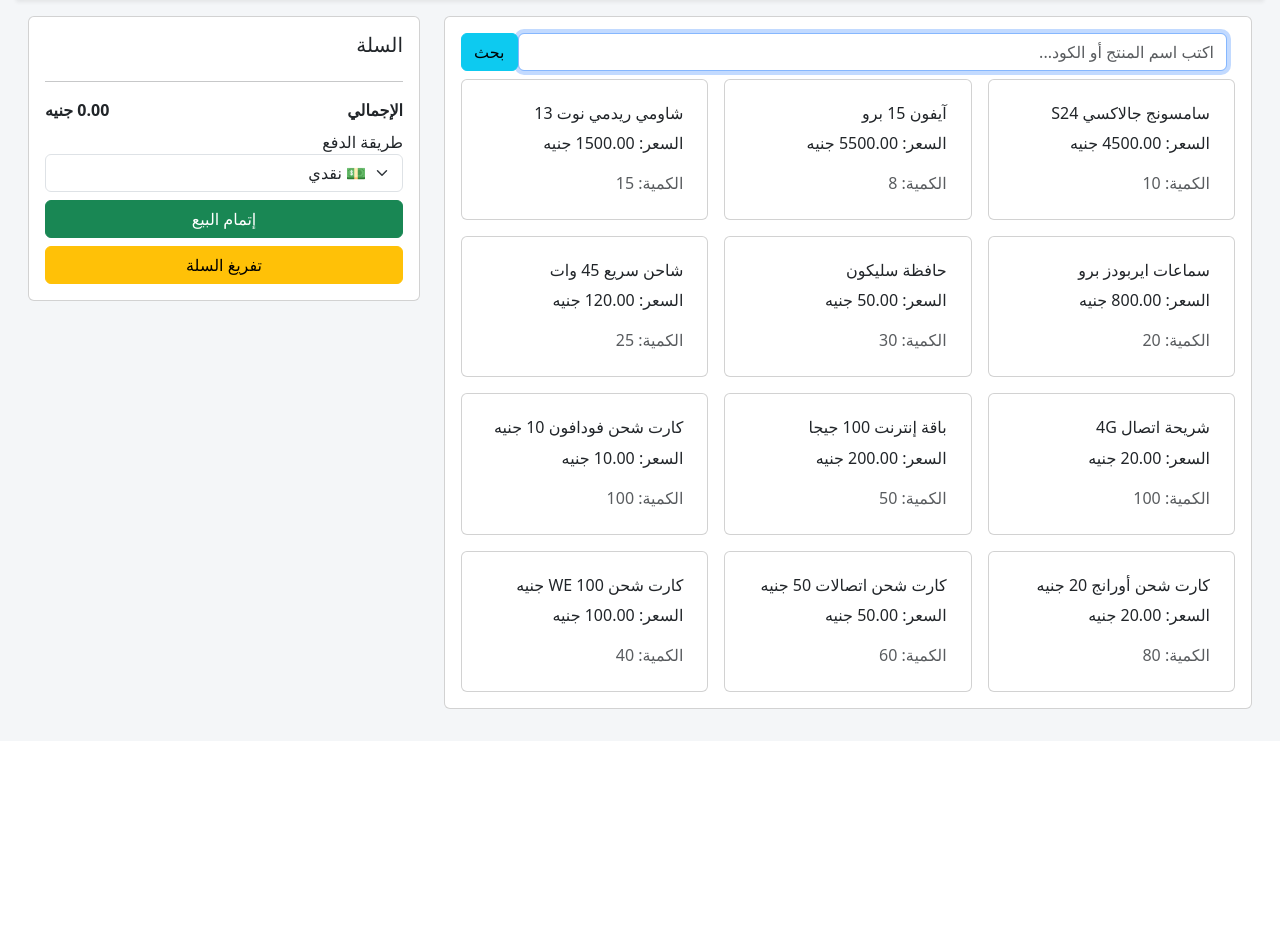
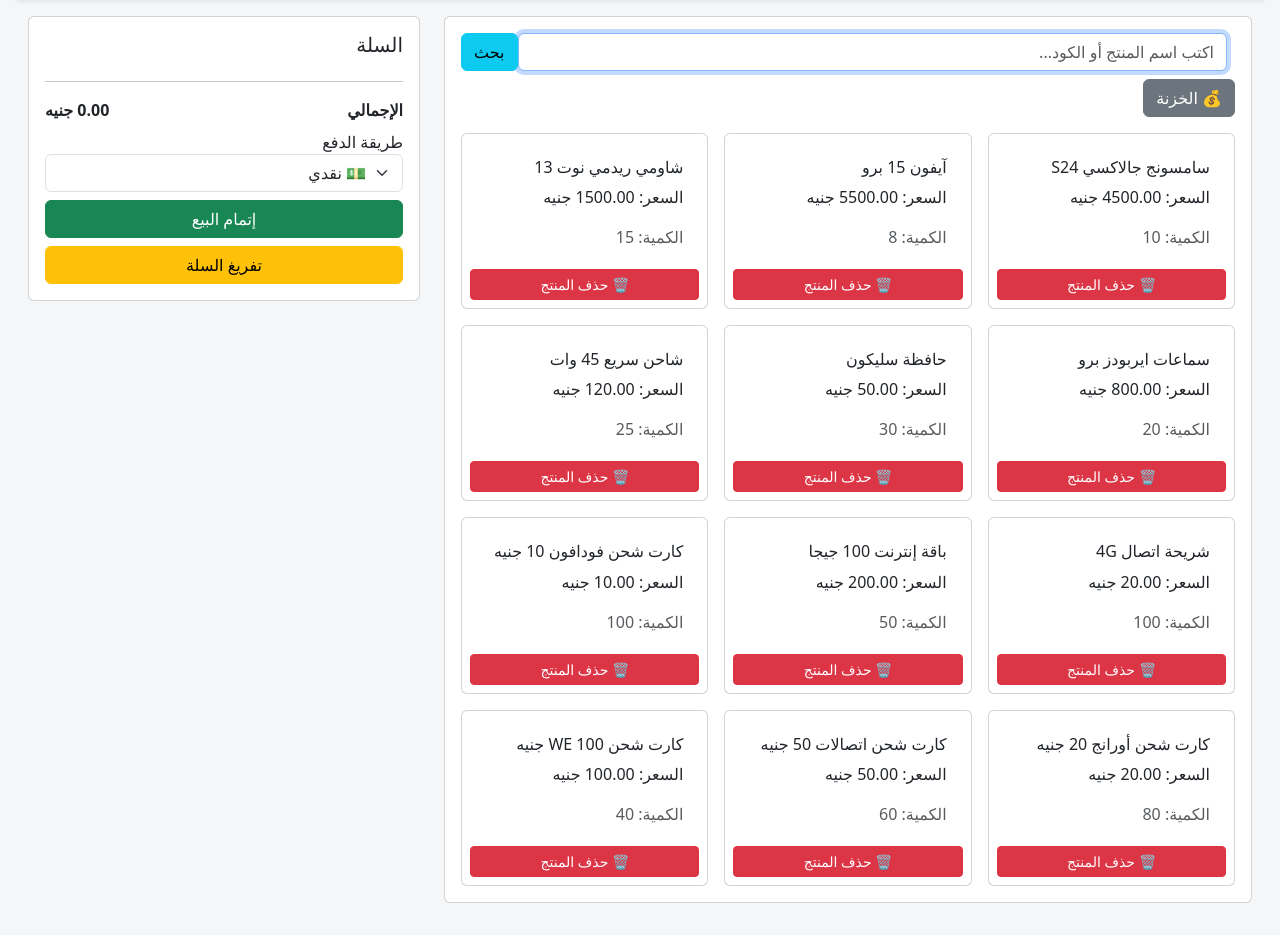
Before and after one commit to msayed20089/mobile-shop-web, a Flask app: page / in a window 1280 px wide. Shown: the part 72-1007 px from the top of the page. Before the commit the page ends 781 px from the top, so only its background shows below. Run offline with Flask 3, Linux system fonts and the light colour scheme.

Commit message:
Update index.html

```diff
--- a/templates/index.html
+++ b/templates/index.html
@@ -7,15 +7,26 @@
         <input id="q" name="q" value="{{ q }}" class="form-control me-2" placeholder="اكتب اسم المنتج أو الكود..." autofocus>
         <button class="btn btn-info">بحث</button>
       </form>
+
+      <!-- 🔹 زر للانتقال إلى صفحة الخزنة -->
+      <div class="mb-3 text-end">
+        <a href="{{ url_for('cash') }}" class="btn btn-secondary">💰 الخزنة</a>
+      </div>
+
       <div id="products" class="row g-3">
         {% for p in products %}
           <div class="col-sm-6 col-md-4">
-            <div class="card product-card p-2" data-id="{{ p.id }}" onclick="addToCartQuick({{ p.id }})">
-              <div class="card-body">
+            <div class="card product-card p-2">
+              <div class="card-body" onclick="addToCartQuick({{ p.id }})" style="cursor:pointer;">
                 <h6 class="card-title">{{ p.name }}</h6>
                 <p class="card-text">السعر: {{ '%.2f'|format(p.price) }} جنيه</p>
                 <p class="card-text text-muted">الكمية: {{ p.quantity }}</p>
               </div>
+
+              <!-- 🔹 زر حذف المنتج -->
+              <form action="{{ url_for('delete_product', product_id=p.id) }}" method="POST" onsubmit="return confirm('هل أنت متأكد من حذف {{ p.name }}؟');">
+                <button type="submit" class="btn btn-sm btn-danger w-100 mt-1">🗑 حذف المنتج</button>
+              </form>
             </div>
           </div>
         {% endfor %}
@@ -68,14 +79,12 @@
 }
 
 function addToCartQuick(id){
-  // نجلب تفاصيل المنتج ثم نعرض نافذة دخول الكمية
   fetch(`/api/product/${id}`).then(r=>r.json()).then(p=>{
     let qty = prompt(`المنتج: ${p.name}\nالسعر: ${p.price}\nالمتوفر: ${p.quantity}\nاكتب الكمية:`, "1");
     if(!qty) return;
     qty = parseInt(qty);
     if(isNaN(qty) || qty <= 0){ alert('أدخل كمية صحيحة'); return; }
     if(qty > p.quantity){ alert('الكمية أكبر من المتوفر'); return; }
-    // إذا موجود مسبقًا زد الكمية
     const existing = cart.find(c=>c.id===p.id);
     if(existing){ existing.quantity += qty; }
     else { cart.push({id:p.id, name:p.name, price: parseFloat(p.price), quantity: qty}); }
@@ -97,6 +106,7 @@
     else alert('خطأ: '+(res.error||'فشل'));
   }).catch(e=>alert('خطأ في الاتصال'));
 }
+
 document.getElementById('q').addEventListener('keydown', function(e){
   if(e.key === 'Enter'){ e.preventDefault(); document.getElementById('searchForm').submit(); }
 });
```
